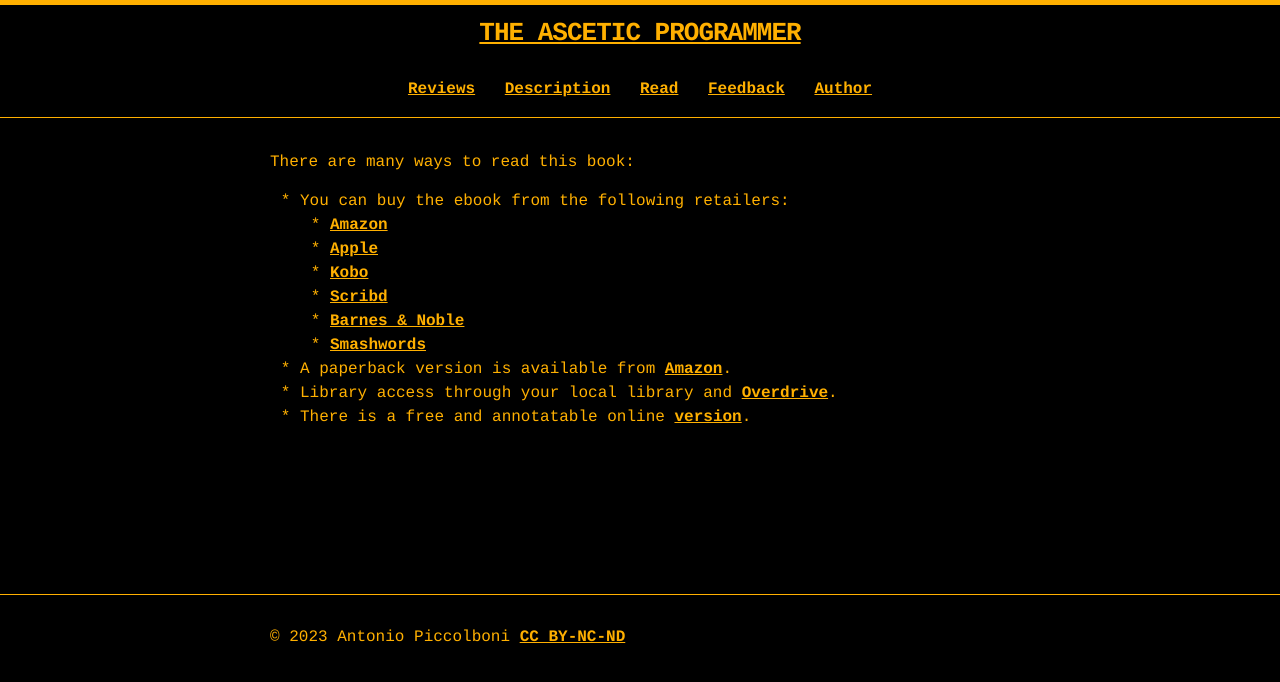
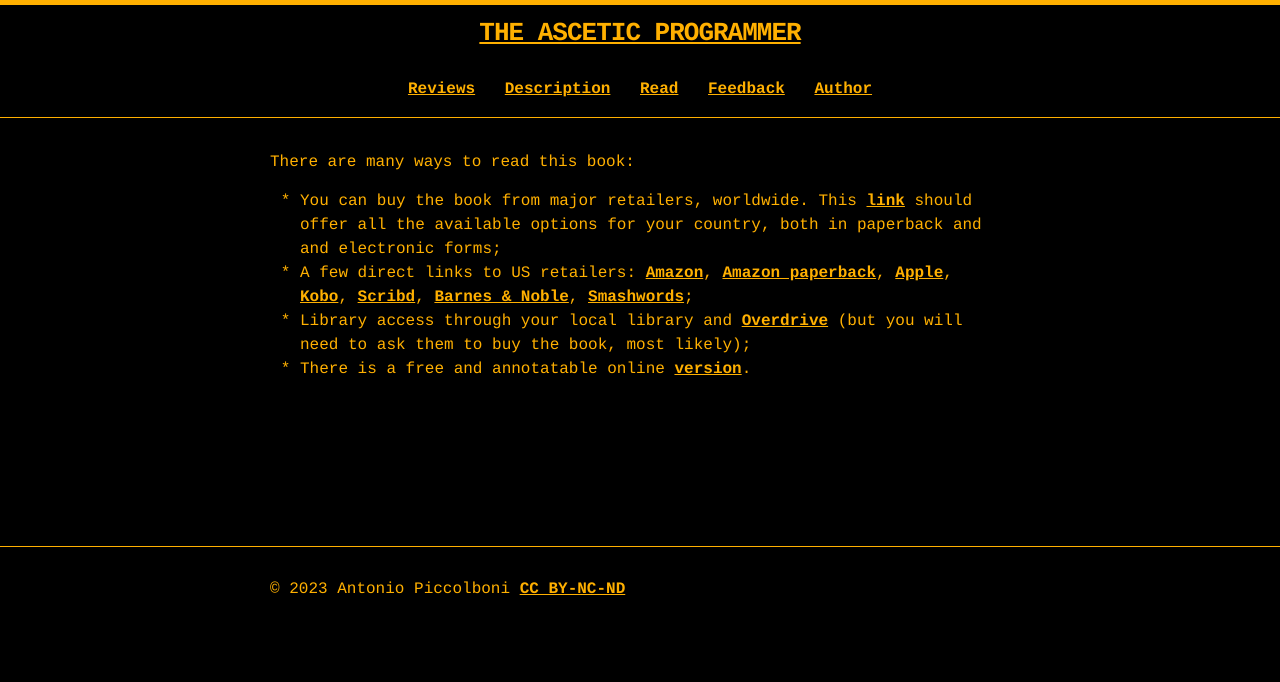
Before and after one commit to piccolbo/asceticprogrammer.info, a Jekyll site: the page built from read.md, in a window 1280 px wide. Shown: the top 682 px of the page. Built offline with Jekyll 4.4.1, drawn with Linux system fonts in a browser that asks for light colours; nearby versions of some CDN libraries.

Commit message:
provided universal link, rearranged the others

```diff
--- a/read.md
+++ b/read.md
@@ -5,13 +5,7 @@ title: Read
 
 There are many ways to read this book:
 
-  - You can buy the ebook from the following retailers:
-    - [Amazon](https://www.amazon.com/Ascetic-Programmer-asceticism-benefits-programming-ebook/dp/B0BT3Q7P94)
-    - [Apple](https://books.apple.com/us/book/id6445622440)
-    - [Kobo](https://www.kobo.com/us/en/ebook/the-ascetic-programmer)
-    - [Scribd](https://www.scribd.com/book/623410740/The-Ascetic-Programmer)
-    - [Barnes & Noble](https://www.barnesandnoble.com/w/the-ascetic-programmer-antonio-piccolboni/1143010154?ean=2940166838643)
-    - [Smashwords](https://www.smashwords.com/books/view/1334692)
-  - A paperback version is available from <a href="https://www.amazon.com/Ascetic-Programmer-asceticism-benefits-programming/dp/B0BTMBXRVX">Amazon</a>.
-  - Library access through your local library and [Overdrive](https://overdrive.com).
+  - You can buy the book from  major retailers, worldwide. This [link](https://books2read.com/asceticprogrammer) should offer all the available options for your country, both in paperback and and electronic forms;
+  - A few direct links to US retailers: [Amazon](https://www.amazon.com/Ascetic-Programmer-asceticism-benefits-programming-ebook/dp/B0BT3Q7P94), [Amazon paperback](https://www.amazon.com/Ascetic-Programmer-asceticism-benefits-programming/dp/B0BTMBXRVX), [Apple](https://books.apple.com/us/book/id6445622440), [Kobo](https://www.kobo.com/us/en/ebook/the-ascetic-programmer), [Scribd](https://www.scribd.com/book/623410740/The-Ascetic-Programmer), [Barnes & Noble](https://www.barnesandnoble.com/w/the-ascetic-programmer-antonio-piccolboni/1143010154?ean=2940166838643), [Smashwords](https://www.smashwords.com/books/view/1334692);
+  - Library access through your local library and [Overdrive](https://overdrive.com) (but you will need to ask them to buy the book, most likely);
   - There is a free and annotatable online <a href="book">version</a>.
```
